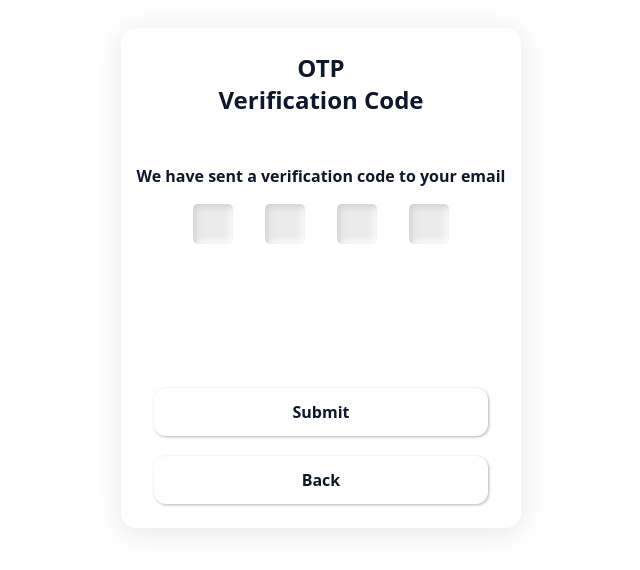
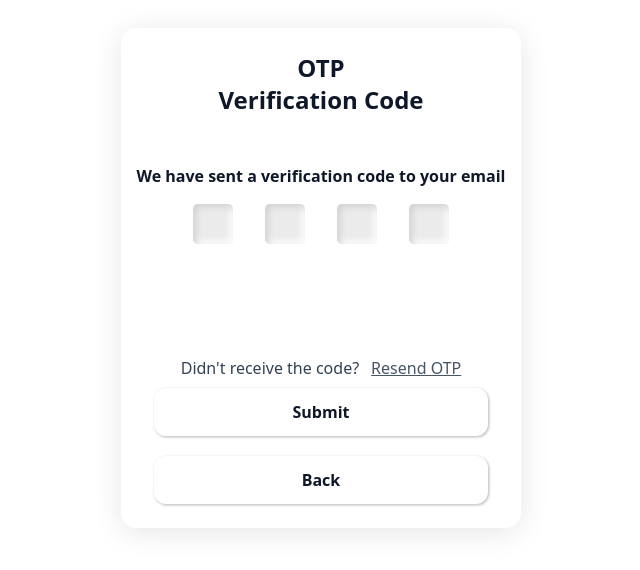
Before and after one commit to eliasbhuiyan/easybuy-dashbord, a React (Vite) app: page /otp/1 in a window 1280 px wide. Shown: the part 122-692 px from the top of the page, without its empty margins (319-959 px from the left). Built offline with nearby package versions, Linux system fonts and the light colour scheme.

Commit message:
registration otp

```diff
--- a/src/components/pages/OtpPage.jsx
+++ b/src/components/pages/OtpPage.jsx
@@ -6,7 +6,6 @@ const OtpPage = () => {
   let navigate = useNavigate();
   const { userId } = useParams();
   const [inputs, setInputs] = useState(["", "", "", ""]);
-  console.log(inputs.join(""));
   const handleChange = (index, value) => {
     const newInputs = [...inputs];
     newInputs[index] = value;
@@ -41,6 +40,44 @@ const OtpPage = () => {
         });
       });
   };
+  const handelResendOtp = () => {
+    axios
+      .post(
+        `${import.meta.env.VITE_API_URL}auth/resendotp`,
+        {
+          userId: userId.slice(1),
+        },
+        {
+          headers: {
+            Authorization: `Bearer user@${import.meta.env.VITE_PUBLICROUTE}@${
+              import.meta.env.VITE_SWTSECRT
+            }`,
+          },
+        }
+      )
+      .then((res) => {
+        toast.success(res.data.message, {
+          position: "top-right",
+          autoClose: 5000,
+          closeOnClick: true,
+          theme: "light",
+        });
+        toast.info(res.data.info, {
+          position: "top-right",
+          autoClose: 5000,
+          closeOnClick: true,
+          theme: "light",
+        });
+      })
+      .catch((err) => {
+        toast.error(err.response.data.error, {
+          position: "top-right",
+          autoClose: 5000,
+          closeOnClick: true,
+          theme: "light",
+        });
+      });
+  };
   return (
     <section className="h-screen w-full flex justify-center items-center">
       <ToastContainer />
@@ -51,36 +88,6 @@ const OtpPage = () => {
         <p className="basic text-center">
           We have sent a verification code to your email
         </p>
-        {/* <div className="box mt-3">
-        <input
-          value={otpData.otp[0] || ""}
-          onChange={(e) => handleOtpChange(0, e.target.value)}
-          className="otp_input"
-          type="password"
-          maxLength="1"
-        />
-        <input
-          value={otpData.otp[1] || ""}
-          onChange={(e) => handleOtpChange(1, e.target.value)}
-          className="otp_input"
-          type="password"
-          maxLength="1"
-        />
-        <input
-          value={otpData.otp[2] || ""}
-          onChange={(e) => handleOtpChange(2, e.target.value)}
-          className="otp_input"
-          type="password"
-          maxLength="1"
-        />
-        <input
-          value={otpData.otp[3] || ""}
-          onChange={(e) => handleOtpChange(3, e.target.value)}
-          className="otp_input"
-          type="password"
-          maxLength="1"
-        />
-      </div> */}
         <div className="flex">
           {inputs.map((inputValue, index) => (
             <input
@@ -94,15 +101,24 @@ const OtpPage = () => {
             />
           ))}
         </div>
+        <div className="flex gap-3 mt-auto mb-2 font-dm font-normal text-secondary text-base">
+          <p>Didn&apos;t receive the code?</p>
+          <button
+            onClick={handelResendOtp}
+            className="underline text-slate-600"
+          >
+            Resend OTP
+          </button>
+        </div>
         <button
           onClick={handelSubmit}
-          className="shadow-[1px_1px_3px_#b5b5b5,-1px_-1px_3px_#ffffff] w-5/6 py-3 rounded-xl basic mt-auto"
+          className="shadow-[1px_1px_3px_#b5b5b5,-1px_-1px_3px_#ffffff] w-5/6 py-3 rounded-xl basic mb-5"
         >
           Submit
         </button>
         <Link
-          to="/registration"
-          className="shadow-[1px_1px_3px_#b5b5b5,-1px_-1px_3px_#ffffff] w-5/6 py-3 rounded-xl basic text-center mt-5"
+          to="/signup"
+          className="shadow-[1px_1px_3px_#b5b5b5,-1px_-1px_3px_#ffffff] w-5/6 py-3 rounded-xl basic text-center"
         >
           Back
         </Link>
```
